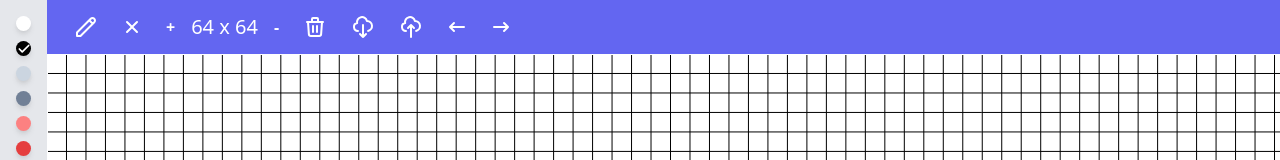
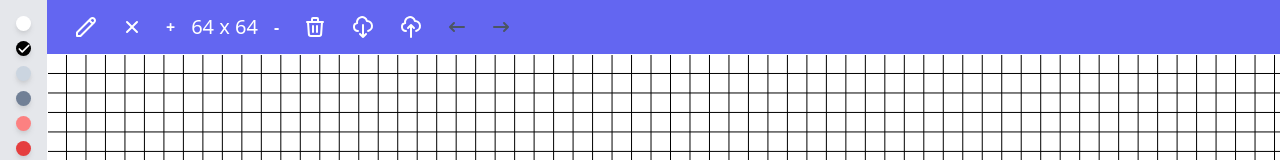
Before and after one commit to Vorgnr/Pixon, a Vue app: page / in a window 1280 px wide. Shown: the top 160 px of the page. Built offline with nearby package versions, Linux system fonts and the light colour scheme.

Commit message:
undo redo

```diff
--- a/src/assets/css/main.css
+++ b/src/assets/css/main.css
@@ -9,6 +9,13 @@
 
 .toolbox-btn {
   @apply p-2 font-semibold text-white inline-flex items-center space-x-2 rounded;
+}
+
+.toolbox-btn.disabled {
+  cursor: default;
+}
+.toolbox-btn.disabled svg {
+  fill: rgba(75, 85, 99, var(--tw-bg-opacity))
 }
 
 .toolbox-text {
--- a/src/components/Grid.vue
+++ b/src/components/Grid.vue
@@ -107,14 +107,22 @@ export default {
         this.ctx.fillStyle = this.matrix[cell].color;
         this.ctx.fillRect(startX, startY, this.drawLen, this.drawLen);
       }
+
+      if (this.matrix[cell] === false) {
+        this.ctx.clearRect(startX, startY, this.drawLen, this.drawLen);
+      }
     },
 
     clearCell(cell) {
-      const [x, y] = cell.split(':');
-      const startX = x * this.cellLen + this.halfLineWidth;
-      const startY = y * this.cellLen + this.halfLineWidth;
-      this.$emit('matrixChange', cell, false)
-      this.ctx.clearRect(startX, startY, this.drawLen, this.drawLen);
+      if (this.matrix[cell] !== false) {
+        this.$emit('matrixChange', cell, false)
+      }
+    },
+
+    fillCell(cell, color) {
+      if (!this.matrix[cell] || this.matrix[cell].color !== color) {
+        this.$emit('matrixChange', cell, color);
+      }
     },
 
     drawCells() {
@@ -152,7 +160,7 @@ export default {
         return 'clearCell'
       }
 
-      return 'drawCell'
+      return 'fillCell'
     },
 
     mouseEvent(event) {
--- a/src/components/Toolbox.vue
+++ b/src/components/Toolbox.vue
@@ -108,7 +108,8 @@
     </button>
     <button
       class="toolbox-btn"
-      @click="$emit('undo')"
+      :class="{ 'disabled' : !canUndo }"
+      @click=" canUndo && $emit('undo')"
     >
       <svg
         xmlns="http://www.w3.org/2000/svg"
@@ -125,7 +126,8 @@
     </button>
     <button
       class="toolbox-btn"
-      @click="$emit('redo')"
+      :class="{ 'disabled' : !canRedo }"
+      @click="canRedo && $emit('redo')"
     >
       <svg
         xmlns="http://www.w3.org/2000/svg"
@@ -153,6 +155,14 @@ export default {
     size: {
       type: Number,
       default: 64
+    },
+    canUndo: {
+      type: Boolean,
+      default: false,
+    },
+    canRedo: {
+      type: Boolean,
+      default: false,
     }
   },
   emits: [
--- a/src/pages/Home.vue
+++ b/src/pages/Home.vue
@@ -2,6 +2,7 @@
 import Grid from '@/components/Grid.vue';
 import Toolbox from '@/components/Toolbox.vue';
 import ColorPicker from '@/components/ColorPicker.vue';
+
 </script>
 
 <template>
@@ -9,12 +10,16 @@ import ColorPicker from '@/components/ColorPicker.vue';
     <toolbox
       :mode="mode"
       :size="row"
+      :can-undo="canUndo"
+      :can-redo="canRedo"
       @changeMode="changeMode"
       @addRow="addRow"
       @delRow="delRow"
       @del="del"
       @save="save"
       @load="load"
+      @undo="undo"
+      @redo="redo"
     />
   </header>
   <aside class="sidebar">
@@ -41,6 +46,37 @@ import ColorPicker from '@/components/ColorPicker.vue';
 </template>
 
 <script>
+
+class SizedArray {
+  constructor(size) {
+    this.size = size;
+    this.array = [];
+    this.length = 0;
+  }
+
+  unshift(el) {
+    if (this.array.length === this.size) {
+      this.pop();
+    }
+
+    this.length += 1;
+
+    return this.array.unshift(el);
+  }
+
+  shift(el) {
+    if (this.length > 0) {
+      this.length -= 1;
+      return this.array.shift(el);
+    }
+  }
+
+  pop() {
+    this.length -= 1;
+    return this.array.pop();
+  }
+}
+
 export default {
   data() {
     return {
@@ -50,7 +86,18 @@ export default {
       color: '#000',
       row: 64,
       matrix: {},
+      previousState: new SizedArray(100),
+      nextState: new SizedArray(100),
     };
+  },
+
+  computed: {
+    canUndo() {
+      return this.previousState.length > 0;
+    },
+    canRedo() {
+      return this.nextState.length > 0;
+    },
   },
 
   created() {
@@ -102,21 +149,42 @@ export default {
     },
 
     matrixChange(cell, color) {
-      this.matrix[cell] = color === false ? false : { color };
+      this.setState({
+        matrix: {
+          ...this.matrix,
+          [cell]: color === false ? false : { color }
+        },
+        row: this.row
+      })
     },
 
     del() {
       this.matrix = {};
     },
 
+    undo() {
+      this.nextState.unshift(this.getState());
+      const ps = this.previousState.shift();
+      this.matrix = ps.matrix;
+      this.row = ps.row;
+    },
+
+    redo() {
+      this.previousState.unshift(this.getState());
+      const ns = this.nextState.shift();
+      this.matrix = ns.matrix;
+      this.row = ns.row;
+    },
+
     getState() {
       return {
-        matrix: this.matrix,
+        matrix: { ...this.matrix },
         row: this.row,
       };
     },
 
     setState(state) {
+      this.previousState.unshift(this.getState());
       this.matrix = state.matrix;
       this.row = state.row;
     },
@@ -138,7 +206,7 @@ export default {
     load() {
       let body = document.body;
       const input = document.createElement('input');
-      input.type = 'file'
+      input.type = 'file';
       input.onchange = () => {
         const reader = new FileReader();
         reader.readAsDataURL(input.files[0]);
@@ -146,9 +214,9 @@ export default {
           const dataURL = reader.result;
           const json = atob(dataURL.substring(29));
           const result = JSON.parse(json);
-          this.setState(result)
+          this.setState(result);
         };
-      }
+      };
 
       body.appendChild(input);
       input.click();
```
